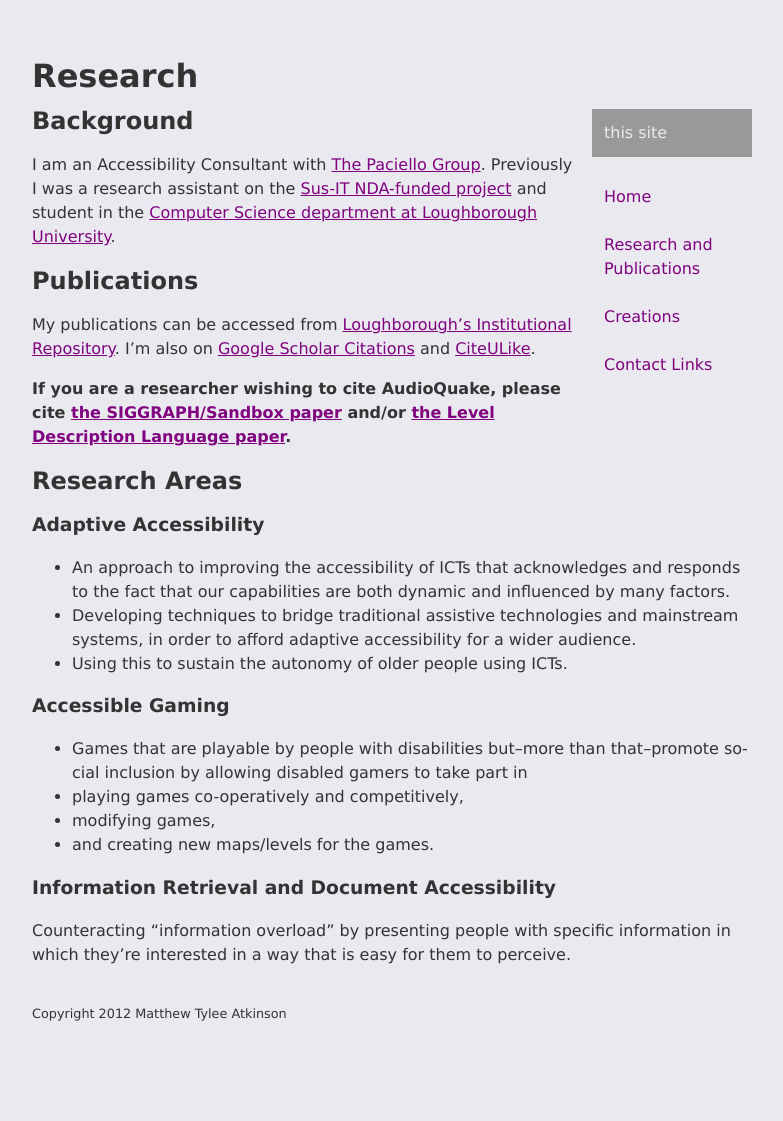
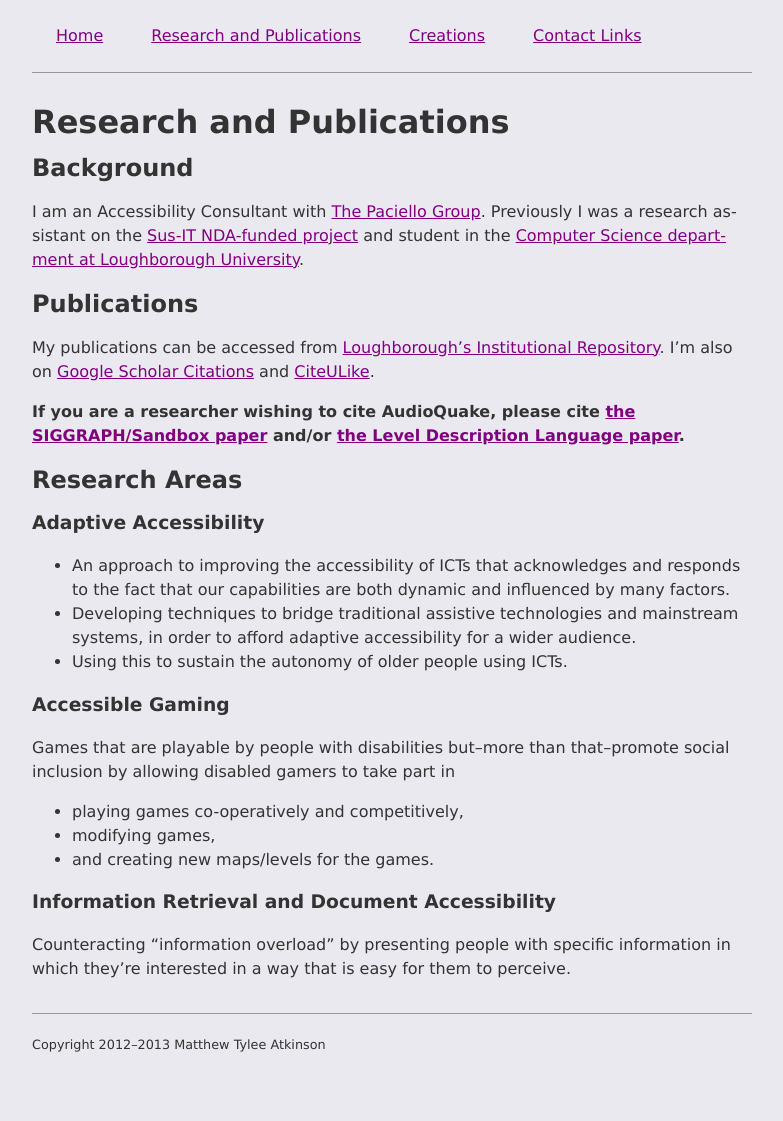
Before and after one commit to matatk/matatk.github.io, a Jekyll site: the page built from research/index.markdown, in a window 1280 px wide. Shown: the whole page, without its empty margins (248-1031 px from the left). Built offline with Jekyll 4.4.1, drawn with Linux system fonts in a browser that asks for light colours; before the commit the page ends 1090 px from its top, so only the background shows below that.

Commit message:
Simplify layout and use more accepted navigation construct.

```diff
--- a/_includes/nav.html
+++ /dev/null
@@ -1,21 +0,0 @@
-	<div id='navContainer'> <!-- extra div for IE 8 -->
-	{% if page.abstract %}
-		<nav><div id='homeNav'> <!-- seperate div for IE 8 -->
-	{% else %}
-		<nav><div id='pageNav'>
-	{% endif %}
-			<dl>
-				<dt><p>this site</p></dt>
-				<dd><a href='/'>Home</a></dd>
-				<dd><a href='/research/'>Research and Publications</a></dd>
-				<dd><a href='/creations/'>Creations</a></dd>
-				<dd><a href='/contact/'>Contact Links</a></dd>
-			{% if page.abstract %}
-				<dt><p>other sites</p></dt>
-				<dd><a href='http://twitter.com/matatk'>Twitter</a></dd>
-				<!--<dd><a href='https://dspace.lboro.ac.uk/dspace-jspui/browse?type=author&value=Atkinson%2C+Matthew+T.'>Publications</a></dd>-->
-				<dd><a href='http://agrip.org.uk/'>The AGRIP Project</a></dd>
-			{% endif %}
-			</dl>
-		</nav></div>
-	</div>
--- a/_layouts/base.html
+++ b/_layouts/base.html
@@ -6,19 +6,23 @@
 		<meta name="author" content="Dr Matthew Tylee Atkinson B.Sc.(Hons) Ph.D."/>
 		<script src="script/ga.js"></script>
 	</head>
-{% if page.abstract %}
-	<body id='homeBody'>
-{% else %}
-	<body id='pageBody'>
-{% endif %}
+	<body>
+		<nav>
+			<ul>
+				<li><a href='/'>Home</a></li>
+				<li><a href='/research/'>Research and Publications</a></li>
+				<li><a href='/creations/'>Creations</a></li>
+				<li><a href='/contact/'>Contact Links</a></li>
+			</ul>
+		</nav>
 		<header>
 			<h1>{{ page.title }}</h1>
 		</header>
-		{{ content }}
-		<div id='footerContainer'> <!-- new div for IE 8 -->
+		<section>
+			{{ content }}
+		</section>
 		<footer>
-			<p>Copyright 2012 Matthew Tylee Atkinson</p>
+			<p>Copyright 2012&ndash;2013 Matthew Tylee Atkinson</p>
 		</footer>
-		</div>
 	</body>
 </html>
--- a/_layouts/page.html
+++ /dev/null
@@ -1,7 +0,0 @@
----
-layout: base
----
-		{% include nav.html %}
-		<section>
-			{{ content }}
-		</section>
--- a/creations/index.markdown
+++ b/creations/index.markdown
@@ -1,5 +1,5 @@
 ---
-layout: page
+layout: base
 title: Creations
 ---
 
--- /dev/null
+++ b/index.html
@@ -0,0 +1,6 @@
+---
+layout: base
+title: Matthew Tylee Atkinson
+---
+<div id='picture'></div>
+<p>I am an accessibility consultant, researcher and developer working towards ubiquitous accessibility for information and communication technologies.  My main interest is developing the means, such as user profiling techniques, to match people to forms of assistance and applying these in areas from web to game accessibility.</p>
--- a/index.markdown
+++ /dev/null
@@ -1,5 +0,0 @@
----
-layout: home
-title: Matthew Tylee Atkinson
-abstract: I am an accessibility consultant, researcher and developer working towards ubiquitous accessibility for information and communication technologies.  My main interest is developing means, such as user profiling techniques, to match people to forms of assistance and applying these in areas from web to game accessibility.
----
--- a/research/index.markdown
+++ b/research/index.markdown
@@ -1,6 +1,6 @@
 ---
-layout: page
-title: Research
+layout: base
+title: Research and Publications
 ---
 
 ## Background
@@ -23,10 +23,11 @@ My publications can be accessed from [Loughborough's Institutional Repository](h
 
 ### Accessible Gaming
 
- * Games that are playable by people with disabilities but--more than that--promote social inclusion by allowing disabled gamers to take part in
-  - playing games co-operatively and competitively,
-  - modifying games,
-  - and creating new maps/levels for the games.
+Games that are playable by people with disabilities but--more than that--promote social inclusion by allowing disabled gamers to take part in
+
+ * playing games co-operatively and competitively,
+ * modifying games,
+ * and creating new maps/levels for the games.
 
 ### Information Retrieval and Document Accessibility
 
--- a/style/me.css
+++ b/style/me.css
@@ -1,8 +1,12 @@
 body {
+	width: 45em;
+	max-width: 95%;
+	margin-left: auto;
+	margin-right: auto;
+	margin-top: 0;
+	margin-bottom: 5%;
 	font-family: Verdana, Geneva, sans-serif;
-	margin-top: 5%;
-	margin-bottom: 5%;
-	background: #E9E9EF;
+	background-color: #e9e9ef;
 	color: #333;
 	line-height: 1.5em;
 	-webkit-hyphens: auto;
@@ -11,18 +15,6 @@ body {
 	-o-hyphens: auto;
 	hyphens: auto;
 }
-#homeBody {
-	width: 35em;
-	max-width: 95%;
-	margin-left: auto;
-	margin-right: auto;
-}
-#pageBody {
-	width: 45em;
-	max-width: 95%;
-	margin-left: auto;
-	margin-right: auto;
-}
 
 #picture {
 	float: left;
@@ -30,52 +22,53 @@ body {
 	background-repeat: no-repeat;
 	width: 234px;
 	height: 308px;
-}
-
-#navContainer {
-	padding-left: 1em;
-}
-#homeNav {
-	margin-left: 234px;
-}
-#pageNav {
-	margin-top: -1em;
-	padding: 0;
-	float: right;
-	width: 10em;
-	margin-left: 1em;
+	margin-right: 2em;
 	margin-bottom: 1em;
-}
-#navContainer dl, #navContainer dd, #navContainer dt {
-	margin: 0;
-	padding: 0;
-}
-#navContainer p {
-	padding: 0.75em;
-	background: #999;
-	color: #E9E9EF;
-}
-#navContainer a {
-	margin: 0;
-	display: block;
-	padding: 0.75em;
-	text-decoration: none;
 }
 
 a {
 	color: purple;
-	$trans: 0.25s;
-	transition: $trans;
-	-moz-transition: $trans;
-	-o-transition: $trans;
-	-webkit-transition: $trans;
+	transition: 0.25s;
+	-moz-transition: 0.25s;
+	-o-transition: 0.25s;
+	-webkit-transition: 0.25s;
 }
 a:hover {
 	background-color: #999;
-	color: #E9E9EF;
+	color: #e9e9ef;
 }
 
-#footerContainer {
+nav ul {
+	list-style-type: none;
+	float: left;
+	padding: 0;
+	margin: 0;
+	width: 100%;
+	border-bottom: 1px solid #999;
+}
+nav li {
+	float: left;
+	padding: 0;
+	margin: 0;
+}
+nav a {
+	display: block;
+	padding: 1.5em;
+	margin: 0;
+}
+
+header {
+	clear: both;
+	padding-top: 1em;
+}
+
+section {
+	padding-bottom: 1em;
+}
+
+footer {
 	padding-top: 0.5em;
 	font-size: 0.8em;
+	clear: both;
+	border-top: 1px solid #999;
 }
```
Also changed, not shown: _layouts/home.html (deleted, +0 -8 lines), contact/index.markdown (+3 -4 lines).
